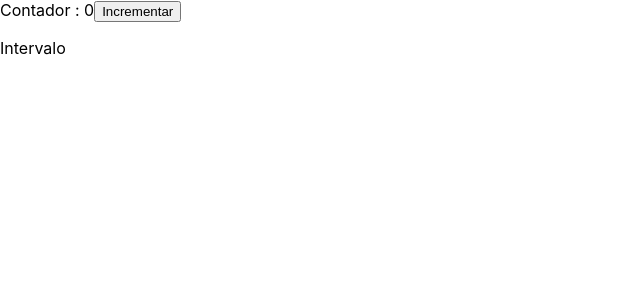
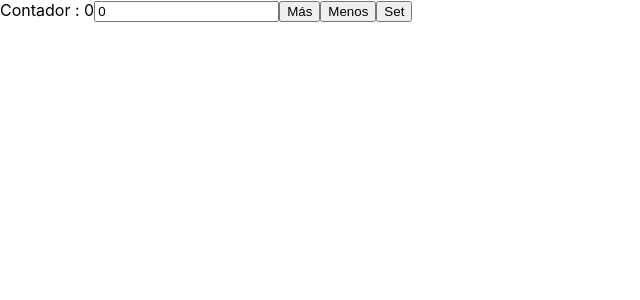
Before and after one commit to isgb/componentes-funcionales-hooks-udemy, a React (Create React App) app: page / in a window 1280 px wide. Shown: the top 300 px of the page, without its empty margins (0-640 px from the left). Built offline with nearby package versions, Linux system fonts and the light colour scheme.

Commit message:
ejemplo de useReducer

```diff
--- a/src/App.js
+++ b/src/App.js
@@ -1,63 +1,37 @@
-import { Component, useEffect, useState} from 'react';
+import { useReducer, useState } from 'react';
 import './App.css';
 
-const useContador = (inicial) =>{
-  const [contador, setContador] = useState(0);
-  const incrementar = () =>{
-    setContador( contador + 1)
-  }
+// const state = { contador: 0 }
+// action = { type = string, payload: any }
 
-  return [contador,incrementar]
-}
+const inicial = { contador : 0 }
 
-// const Interval = ({contador}) => {
-
-//   useEffect(()=>{
-//    console.log("Componente Montado "+ contador)
-//    const i = setInterval(() => console.log(contador), 1000)
-//     // Desuscribir
-//     return () => clearInterval(i)
-//   }, [contador])
-
-//   return(
-//     <p>Interval</p>
-//   )
-
-// }
-
-class Interval extends Component{
-  intervalo = ''
-
-  componentDidMount(){
-      this.intervalo = setInterval(()=> console.log(this.props.contador), 1000)
-  }
-
-  componentWillUnmount(){
-    clearInterval(this.intervalo)
-  }
-
-  render(){
-    return(
-      <p>Intervalo</p>
-    )
+const reducer = (state, action) => {
+  switch(action.type){
+    case 'incrementar':
+      return { contador: (state.contador + 1) }
+    case 'decrementar':
+      return { contador: (state.contador - 1) }
+    case 'set':
+      return { contador: action.payload }
+    default:
+      return state
   }
 }
 
 const App = () => {
+ const [state, dispatch] = useReducer(reducer, inicial)
+ const [valor, setValor] = useState(0)
 
-  const [ contador, incrementar ] = useContador(0)
-
-  useEffect(() =>{
-    document.title = contador;
-  }, [contador])
-
-  return (
-    <div>
-        Contador : {contador}
-        <button onClick={incrementar}>Incrementar</button>
-        <Interval contador={contador}/>
-    </div>
-  );
+ return(
+  <div>
+    Contador : {state.contador}
+    <input value={valor} onChange={e => setValor(e.target.value)}/>
+    <button onClick={() => dispatch({ type: 'incrementar' })}>Más</button>
+    <button onClick={() => dispatch({ type: 'decrementar' })}>Menos</button>
+    <button onClick={() => dispatch({ type: 'set' , payload: Number(valor) })}>Set</button>
+  </div>
+ )
 }
 
 export default App;
```
